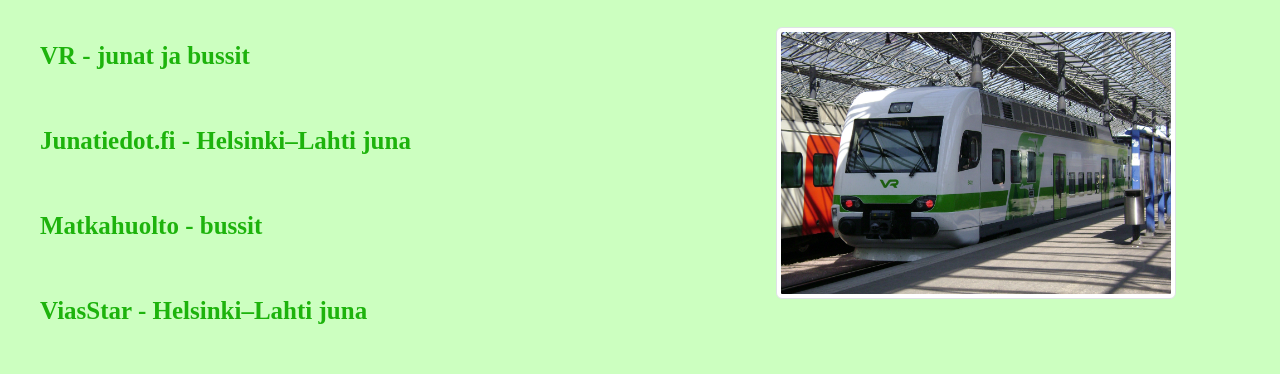
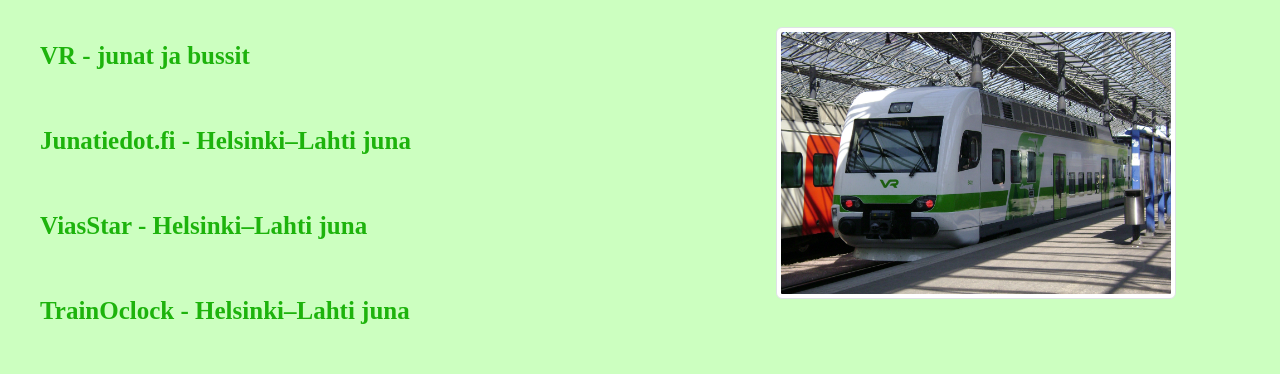
Before and after one commit to maij4vo/Hollola, a plain HTML site: page junat.html in a window 1280 px wide. Shown: the part 419-793 px from the top of the page. Drawn offline with nearby package versions, Linux system fonts and the light colour scheme.

Commit message:
Fix HTML structure and formatting in junat.html

```diff
--- a/junat.html
+++ b/junat.html
@@ -44,7 +44,6 @@
 
     <a href="https://www.vr.fi" target="_blank">VR - junat ja bussit</a><br><br>
     <a href="https://junatiedot.fi/helsinki-lahti-juna/" target="_blank">Junatiedot.fi - Helsinki–Lahti juna</a><br><br>
-    <a href="https://www.matkahuolto.fi/fi/palvelut/bussit/aikataulut/" target="_blank">Matkahuolto - bussit</a><br><br>
     <a href="https://www.viastar.fi/Liikenne/Aikataulut-Juna/Helsinki-Lahti/" target="_blank">ViasStar - Helsinki–Lahti juna</a><br><br>
     <a href="https://www.trainoclock.com/fi-FI/aikataulut/helsinki-lahti" target="_blank">TrainOclock - Helsinki–Lahti juna</a><br><br>
     <a href="https://www.rome2rio.com/fi/s/Helsinki/Lahti" target="_blank">Rome2Rio - Helsinki–Lahti</a>
```
